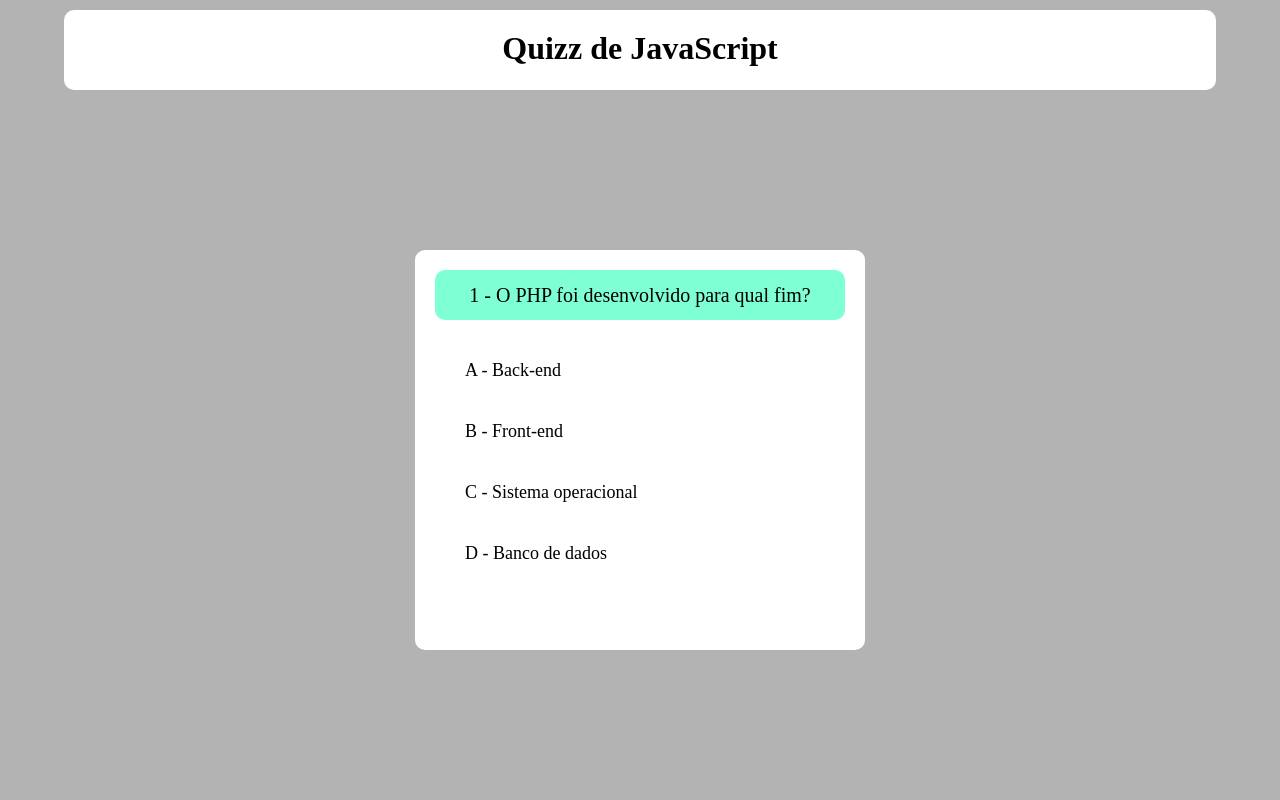
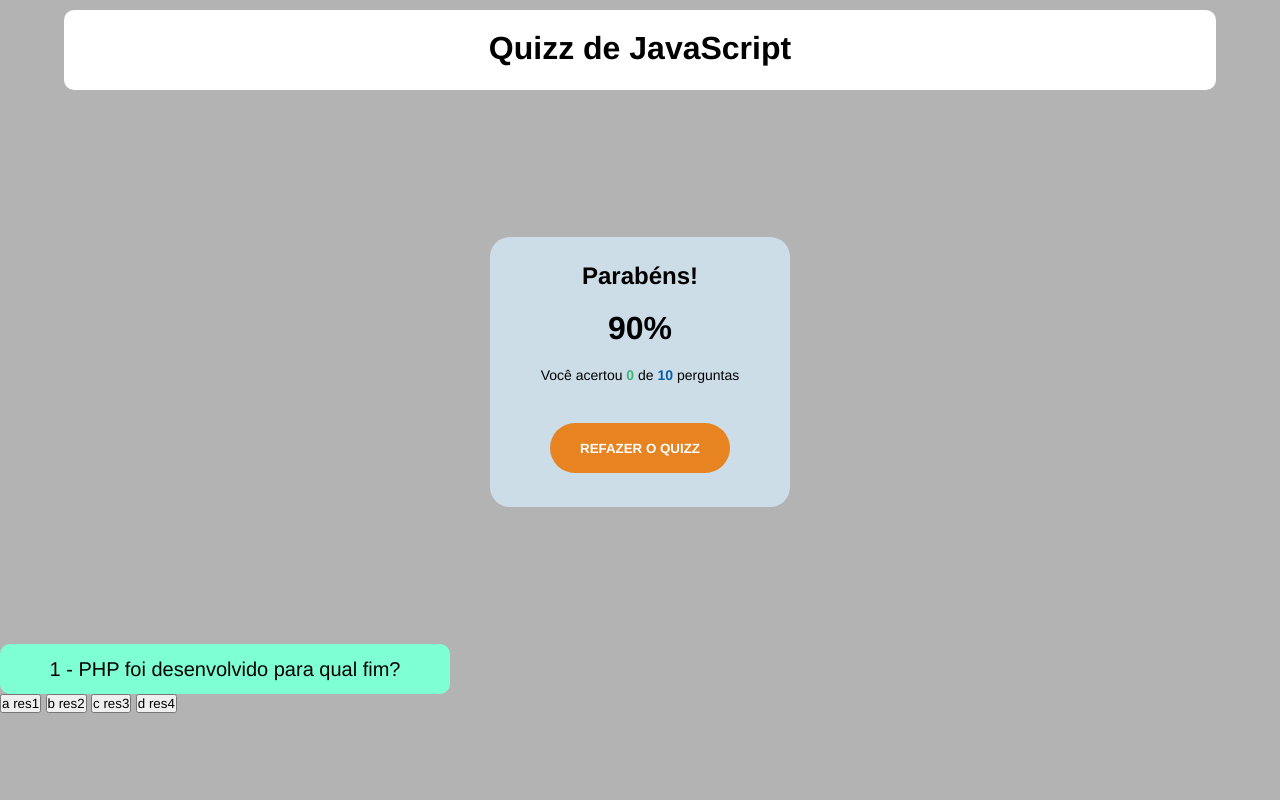
Before and after one commit to igorcesar-dev/quiz_game, a plain HTML site: page index.html in a window 1280 px wide. Drawn offline with Linux system fonts and the light colour scheme.

Commit message:
score_screen_css

```diff
--- a/assets/css/styles.css
+++ b/assets/css/styles.css
@@ -2,6 +2,11 @@
     padding: 0;
     margin: 0;
     box-sizing: border-box;
+    font-family: Helvetica, sans-serif;
+}
+
+.hide {
+    display: none !important;
 }
 
 .container {
@@ -21,16 +26,61 @@
     padding: 20px;
 }
 
-.box-questions {
-    width: 450px;
-    height: 400px;
-    background-color: #fff;
-    margin: 0 auto;
-    padding: 20px;
-    border-radius: 10px;
+/* SCORE CONTAINER */
+
+#score-container {
+    background-color: #CDDDE8;
+    color: #000;
+    text-align: center;
+    width: 300px;
+    height: 270px;
+    margin: 50px auto;
+    padding: 25px;
+    border-radius: 20px;
 }
 
-.question {
+#score-container p {
+    font-size: 14px;
+    margin: 20px 0;
+}
+
+#score-container #display-score {
+    font-size: 32px;
+    font-weight: bold;
+}
+
+#correct-answers {
+    font-weight: bold;
+    color: #40b576;
+
+}
+
+#questions-qty {
+    font-weight: bold;
+    color: #075ea4;
+}
+
+#restart {
+    background-color: #e78320;
+    color: #FFF;
+    font-weight: bold;
+    height: 50px;
+    border-radius: 25px;
+    border: 2px solid transparent;
+    width: 180px;
+    text-transform: uppercase;
+    margin-top: 20px;
+    cursor: pointer;
+    transition: .5s;
+}
+
+#restart:hover {
+    background-color: transparent;
+    border-color: #e78230;
+    color: #e78230;
+}
+
+#question {
     width: 450px;
     height: 50px;
     text-align: center;
--- a/index.html
+++ b/index.html
@@ -7,20 +7,36 @@
     <meta name="viewport" content="width=device-width, initial-scale=1.0">
     <title>Document</title>
     <link rel="stylesheet" href="assets/css/styles.css">
+    <script src="assets/js/scripts.js" defer></script>
 </head>
 
 <body>
     <div class="container">
         <h1 class="title-quizz">Quizz de JavaScript</h1>
-        <div class="box-questions">
-            <div class="box-alternatives">
-                <p class="question">1 - O PHP foi desenvolvido para qual fim?</p>
-                <p class="alternative">A - Back-end</p>
-                <p class="alternative">B - Front-end</p>
-                <p class="alternative">C - Sistema operacional</p>
-                <p class="alternative">D - Banco de dados</p>
+
+        <!-- SCORE BOARD -->
+        <div id="score-container">
+            <h2>Parabéns!</h2>
+            <p id="display-score"><span>90</span>%</p>
+            <p>Você acertou <span id="correct-answers">0</span> de <span id="questions-qty">10</span> perguntas</p>
+            <button id="restart">Refazer o Quizz</button>
+        </div>
+
+        <!-- QUIZZ CONTAINER -->
+        <div id="quizz-questions">
+            <p id="question"><span id="question-number">1</span> - <span id="question-text"> PHP foi desenvolvido para
+                    qual fim?</span></p>
+            <div id="answers-box">
+                <button class="correct-answer"><span class="btn-letter">a</span> <span class="question-answer">res1</span></button>
+                <button class="wrong-answer"><span class="btn-letter">b</span> <span class="question-answer">res2</span></button>
+                <button><span class="btn-letter">c</span> <span class="question-answer">res3</span></button>
+                <button><span class="btn-letter">d</span> <span class="question-answer">res4</span></button>
             </div>
         </div>
+
+        <!-- TEMPLATE ANSWER -->
+        <button class="answer-template hide"><span class="btn-letter">a</span> <span
+                class="question-answer">res0</span></button>
     </div>
 </body>
 
```
Also changed, not shown: assets/js/scripts.js (added).
